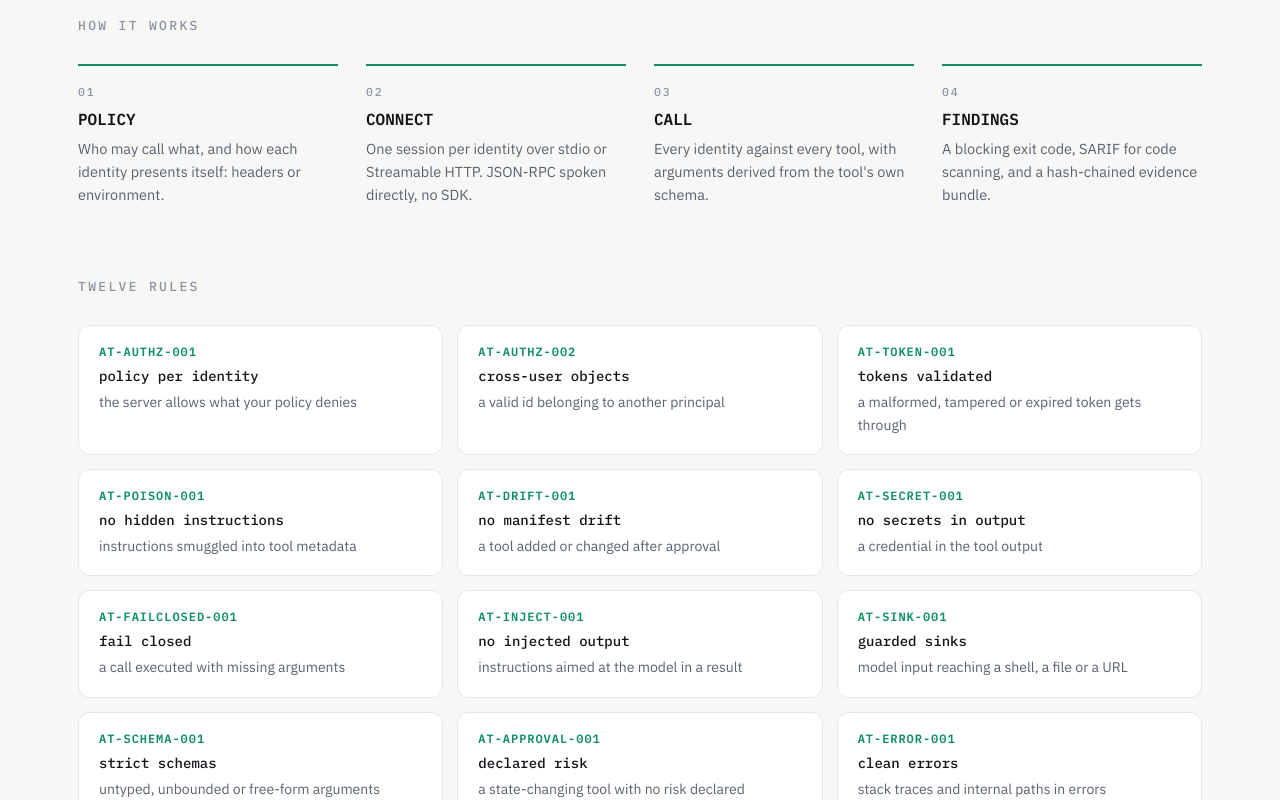
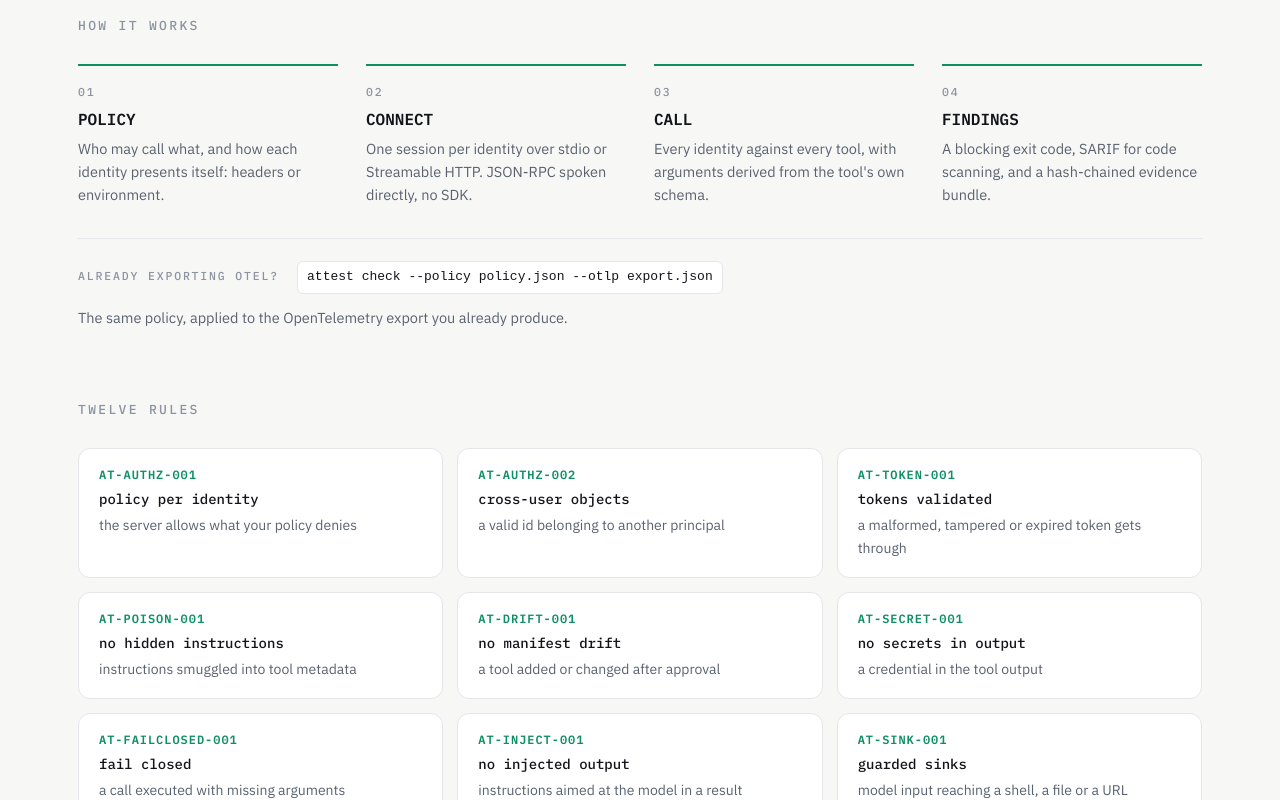
Before and after one commit to Balanov/mcp-attest, a plain HTML site: page docs/landing/index.html in a window 1280 px wide. Shown: the part 755-1555 px from the top of the page. Drawn offline with Linux system fonts and the light colour scheme; no server answers.

Commit message:
Update the landing page source for 1.1.0
The version chip moves to 1.1.0 and the page gains a line for the
OpenTelemetry input path, so the deployed page and the release match.

```diff
--- a/docs/landing/index.html
+++ b/docs/landing/index.html
@@ -161,6 +161,10 @@
     .flow .n { font: 500 11.5px var(--mono); letter-spacing: 0.16em; color: var(--faint); }
     .flow .t { font: 600 16px var(--mono); color: var(--ink); margin-top: 10px; }
     .flow .d { font-size: 14.5px; color: var(--muted); margin-top: 8px; }
+    .also { display: flex; align-items: baseline; flex-wrap: wrap; gap: 12px 18px; margin-top: 32px; padding-top: 22px; border-top: 1px solid var(--line); }
+    .also .t { font: 500 11.5px var(--mono); letter-spacing: 0.16em; color: var(--faint); }
+    .also code { background: var(--panel); border: 1px solid var(--line); border-radius: 6px; padding: 5px 9px; font-size: 13px; color: var(--ink); }
+    .also .d { font-size: 14.5px; color: var(--muted); }
 
     .checks { display: grid; grid-template-columns: repeat(3, 1fr); gap: 14px; }
     .check { background: var(--panel); border: 1px solid var(--line); border-radius: 12px; padding: 18px 20px; }
@@ -233,7 +237,7 @@
       <a class="brand" href="https://github.com/Balanov/mcp-attest" aria-label="MCP-ATTEST on GitHub">
         <svg viewBox="0 0 24 24" fill="none" stroke="currentColor" stroke-width="1.9" stroke-linejoin="round" aria-hidden="true"><path d="M12 2.5l8 4v6c0 5-3.4 9.2-8 10.5C7.4 21.7 4 17.5 4 12.5v-6l8-4z"/><path d="M8.6 12.1l2.4 2.4 4.4-4.6"/></svg>
         <span>MCP-ATTEST</span>
-        <span class="ver">1.0.0</span>
+        <span class="ver">1.1.0</span>
       </a>
       <div class="top-right">
         <nav class="nav">
@@ -309,6 +313,11 @@
           <div class="item"><div class="n">02</div><div class="t" data-i18n="h2t">CONNECT</div><div class="d" data-i18n="h2d">One session per identity over stdio or Streamable HTTP. JSON-RPC spoken directly, no SDK.</div></div>
           <div class="item"><div class="n">03</div><div class="t" data-i18n="h3t">CALL</div><div class="d" data-i18n="h3d">Every identity against every tool, with arguments derived from the tool's own schema.</div></div>
           <div class="item"><div class="n">04</div><div class="t" data-i18n="h4t">FINDINGS</div><div class="d" data-i18n="h4d">A blocking exit code, SARIF for code scanning, and a hash-chained evidence bundle.</div></div>
+        </div>
+        <div class="also">
+          <span class="t" data-i18n="alsoT">ALREADY EXPORTING OTEL?</span>
+          <code>attest check --policy policy.json --otlp export.json</code>
+          <span class="d" data-i18n="alsoD">The same policy, applied to the OpenTelemetry export you already produce.</span>
         </div>
       </section>
 
@@ -441,6 +450,8 @@
           h2t: "CONNECT", h2d: "One session per identity over stdio or Streamable HTTP. JSON-RPC spoken directly, no SDK.",
           h3t: "CALL", h3d: "Every identity against every tool, with arguments derived from the tool's own schema.",
           h4t: "FINDINGS", h4d: "A blocking exit code, SARIF for code scanning, and a hash-chained evidence bundle.",
+          alsoT: "ALREADY EXPORTING OTEL?",
+          alsoD: "The same policy, applied to the OpenTelemetry export you already produce.",
           rulesTitle: "Twelve rules",
           r1n: "policy per identity", r1d: "the server allows what your policy denies",
           r2n: "cross-user objects", r2d: "a valid id belonging to another principal",
@@ -484,6 +495,8 @@
           h2t: "ПОДКЛЮЧЕНИЕ", h2d: "По сессии на личность, stdio или Streamable HTTP. JSON-RPC говорим сами, без SDK.",
           h3t: "ВЫЗОВЫ", h3d: "Каждая личность против каждого инструмента, аргументы берутся из его же схемы.",
           h4t: "НАХОДКИ", h4d: "Блокирующий код возврата, SARIF для code scanning и хеш-цепочка доказательств.",
+          alsoT: "УЖЕ ОТДАЁШЬ В OTEL?",
+          alsoD: "Та же политика, применённая к выгрузке OpenTelemetry, которую ты уже отдаёшь.",
           rulesTitle: "Двенадцать правил",
           r1n: "политика на личность", r1d: "сервер разрешает то, что политика запрещает",
           r2n: "чужие объекты", r2d: "валидный идентификатор другого принципала",
```
